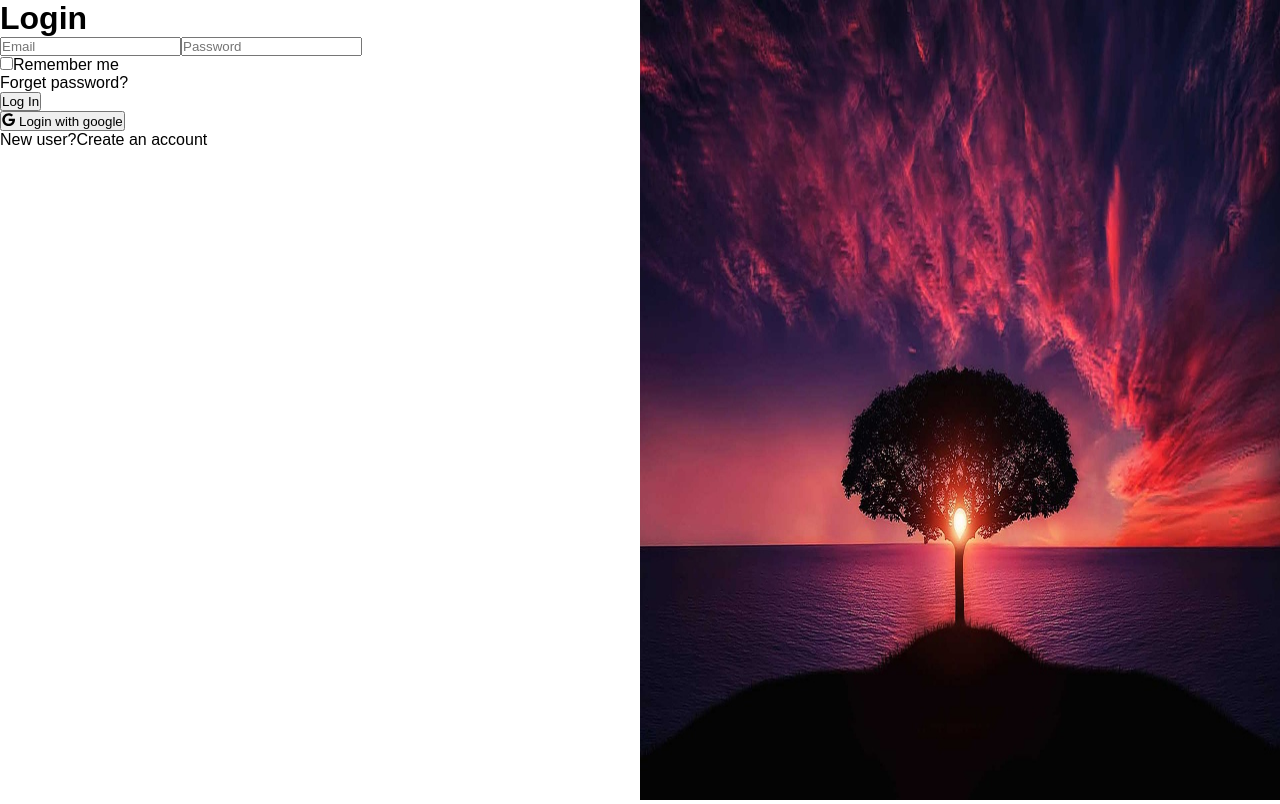
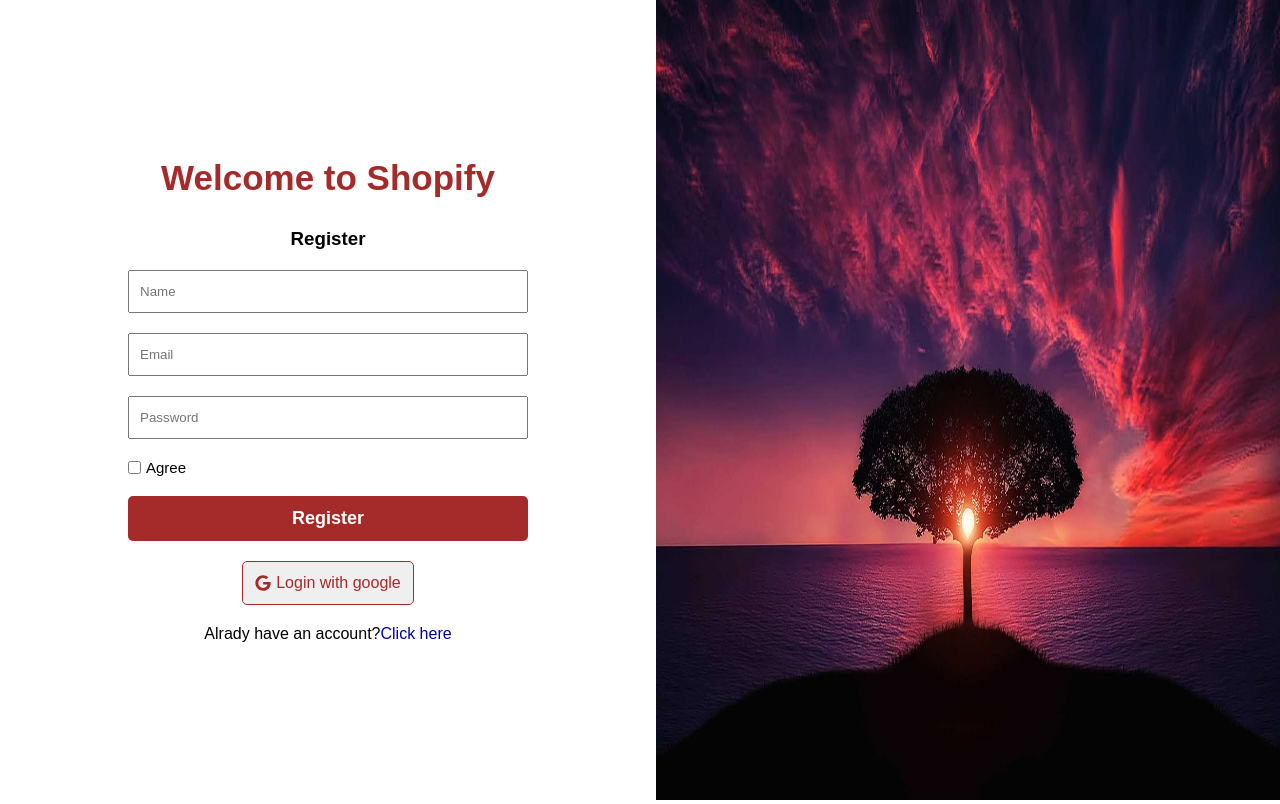
Before and after one commit to BunniSingh/RE-MCT_26-02-25_fs23, a React (Vite) app: page /login in a window 1280 px wide. Built offline with nearby package versions, Linux system fonts and the light colour scheme.

Commit message:
Cradencial check done

```diff
--- a/src/components/Navbar/Navbar.jsx
+++ b/src/components/Navbar/Navbar.jsx
@@ -1,9 +1,17 @@
 import React from 'react'
 import './Navbar.css';
-import { Link } from 'react-router-dom';
+import { Link, useNavigate } from 'react-router-dom';
 import { SiReactiveresume } from "react-icons/si";
 
 const Navbar = () => {
+  const navigate = useNavigate();
+
+  const onLogoutClick = ()=>{
+      let userData = JSON.parse(localStorage.getItem('user'));
+      localStorage.setItem('user', JSON.stringify({...userData, isLogin: false}));
+      navigate('/login')
+  }
+
   return (
     <div className='navbar-container'>
         <div className="logo">
@@ -17,7 +25,7 @@
             <li><Link to={'/contact'}>Contact</Link></li>
         </ul>
         <div className="log-out">
-            <button>Logout</button>
+            <button onClick={onLogoutClick}>Logout</button>
         </div>
     </div>
   )
--- a/src/layout/Layout.jsx
+++ b/src/layout/Layout.jsx
@@ -1,9 +1,22 @@
-import React from 'react'
+import React, { useEffect } from 'react'
 import './Layout.css'
-import { Outlet } from 'react-router-dom'
+import { data, Outlet, useNavigate } from 'react-router-dom'
 import Navbar from '../components/Navbar/Navbar'
 import Footer from '../components/Footer/Footer'
 const Layout = () => {
+  let navigate = useNavigate()
+  let userData = localStorage.getItem('user');
+  useEffect(()=>{
+    if(userData){
+      userData = JSON.parse(userData);
+      if(!userData.isLogin){
+        navigate('/login')
+      }
+    }else{
+      navigate('/login')
+      return;
+    }
+  }, [])
   return (
     <div>
         <Navbar/>
--- a/src/pages/Login/Login.css
+++ b/src/pages/Login/Login.css
@@ -6,8 +6,78 @@
 
 .login-container .left{
     flex: 1;
+    display: flex;
+    flex-direction: column;
+    align-items: center;
+    justify-content: center;
+    gap: 20px;
+    padding: 1rem;
+    h1{
+        font-size: 35px;
+        margin-bottom: 10px;
+        color: #A52A2A;
+    }
+
+    div span{
+        color: rgb(2, 2, 158);
+        cursor: pointer;
+    }
+}
+
+.login-container .left .login {
+    .sub{
+        display: flex;
+        justify-content: space-between;
+        align-items: center;
+        div{
+            display: flex;
+            gap: 5px;
+            align-items: center;
+           font-size: 13px;
+        }
+        p{
+            color: blue;
+            cursor: pointer;
+            font-size: 14px;
+        }
+    }
 
 }
+
+.login-container .left .login, .register{
+    display: flex;
+    flex-direction: column;
+    max-width: 400px;
+    width: 100%;
+    gap: 20px;
+
+    input{
+        padding: 12px 10px;
+    }
+
+    button{
+        padding: 12px;
+        cursor: pointer;
+        border: none;
+        border-radius: 5px;
+        font-size: 18px;
+        font-weight: bold;
+        background-color: #A52A2A;
+        color: #fff;
+        transition: 0.3s;
+        &:hover{
+            background-color: #601313;
+        }
+    }
+}
+
+.login-container .left .register div{
+    display: flex;
+    gap: 5px ;
+    align-items: center;
+    font-size: 15px;
+}
+
 .login-container .right{
     flex: 1;
 
@@ -16,3 +86,24 @@
         height: 100%;
     }
 }
+
+
+.login-container .login-wigh-google{
+    button{
+        padding: 12px;
+        cursor: pointer;
+        border: none;
+        border-radius: 5px;
+        font-size: 16px;
+        border: 1px solid #A52A2A;
+        color: #A52A2A;
+        transition: 0.3s;
+        display: flex;
+        align-items: center;
+        gap: 5px;
+        &:hover{
+            background-color: #601313;
+            color: #fff;
+        }
+    }
+}
--- a/src/pages/Login/Login.jsx
+++ b/src/pages/Login/Login.jsx
@@ -1,28 +1,67 @@
-import React, { useState } from 'react'
+import React, { useEffect, useRef, useState } from 'react'
 import "./Login.css"
 import image from '../../assets/login-image.jpg'
 import { FaGoogle } from "react-icons/fa";
+import { useNavigate } from 'react-router-dom';
 
 const Login = () => {
+  const navigate = useNavigate();
   const [isLogIn, setIsLogIn] = useState(false);
+  const nameRef = useRef(null);
+  const emailRef = useRef(null);
+  const passwordRef = useRef(null);
 
-  let loginSubmit = () =>{
+  let userData = localStorage.getItem('user');
+   useEffect(()=>{
+       if(userData){
+         userData = JSON.parse(userData);
+         if(userData.isLogin){
+           navigate('/')
+         }
+       }else{
+        setIsLogIn(true);
+       }
+     }, [])
+
+  let loginSubmit = (e) =>{
+    e.preventDefault();
+    let email_ = emailRef.current.value.trim();
+    let password_ = passwordRef.current.value.trim();
+    let {email , password} = userData;
+    if(email === email_ && password === password_){
+      localStorage.setItem('user', JSON.stringify({...userData, isLogin: true}));
+      navigate('/');
+    }else{
+      alert('Email or password not match!')
+    }
+
 
   }
 
-  let registerSubmit = () =>{
+  let registerSubmit = (e) =>{
+    e.preventDefault();
+    let name = nameRef.current.value.trim();
+    let email = emailRef.current.value.trim();
+    let password = passwordRef.current.value.trim();
+    localStorage.setItem('user', JSON.stringify({name, email, password, isLogin: true}));
+    console.log('Data seved successfully')
+    navigate('/');
+  }
+
+  let onGoogleBtnClick = () =>{
 
   }
 
   return (
     <div className="login-container">
       <div className="left">
-        <h1>{!isLogIn ? "Login" : "Register"}</h1>
+      <h1>Welcome to Shopify</h1>
+        <h3>{!isLogIn ? "Login" : "Register"}</h3>
         {
           !isLogIn ?
           <form onSubmit={loginSubmit} className="login">
-            <input type="email" placeholder='Email' required />
-            <input type="password" placeholder='Password' required />
+            <input ref={emailRef} type="email" placeholder='Email' required />
+            <input ref={passwordRef} type="password" placeholder='Password' required />
             <div className='sub'>
               <div>
                 <input type="checkbox" name='check' />
@@ -34,19 +73,19 @@
           </form>
           :
           <form onSubmit={registerSubmit} className="register">
-            <input type="text" placeholder='Name' required />
-            <input type="email" placeholder='Email' required />
-            <input type="password" placeholder='Password' required />
+            <input ref={nameRef} type="text" placeholder='Name' required />
+            <input ref={emailRef} type="email" placeholder='Email' required />
+            <input ref={passwordRef} type="password" placeholder='Password' required />
               <div>
                 <input type="checkbox" name='check' required/>
                 <label htmlFor="check">Agree</label>
               </div>
 
-            <button type='submit'>Log In</button>
+            <button type='submit'>Register</button>
           </form>
         }
         <div className='login-wigh-google'>
-          <button><FaGoogle className='icon'/> Login with google</button>
+          <button onClick={onGoogleBtnClick}><FaGoogle className='icon'/> Login with google</button>
         </div>
         {
           !isLogIn ?
```
